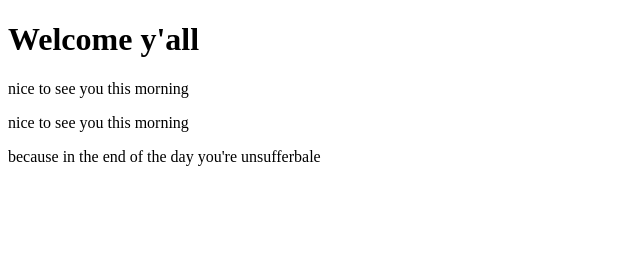
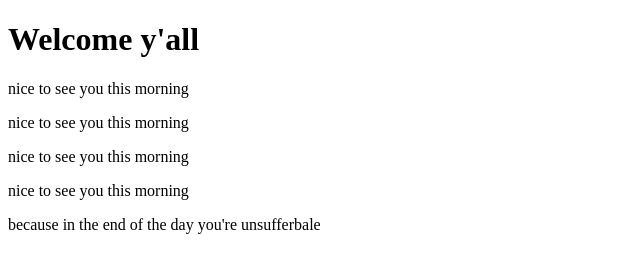
Before and after one commit to yairnagar/Kindergarden, a plain HTML site: page index.html in a window 1280 px wide. Shown: the whole page, without its empty margins (0-640 px from the left). Drawn offline with Linux system fonts and the light colour scheme.

Commit message:
html changes

```diff
--- a/index.html
+++ b/index.html
@@ -9,6 +9,8 @@
 <h1>Welcome y'all</h1>
 <p>nice to see you this morning</p>
 <p>nice to see you this morning</p>
+<p>nice to see you this morning</p>
+<p>nice to see you this morning</p>
 <p>because in the end of the day you're unsufferbale</p>
 
 </body>
```
